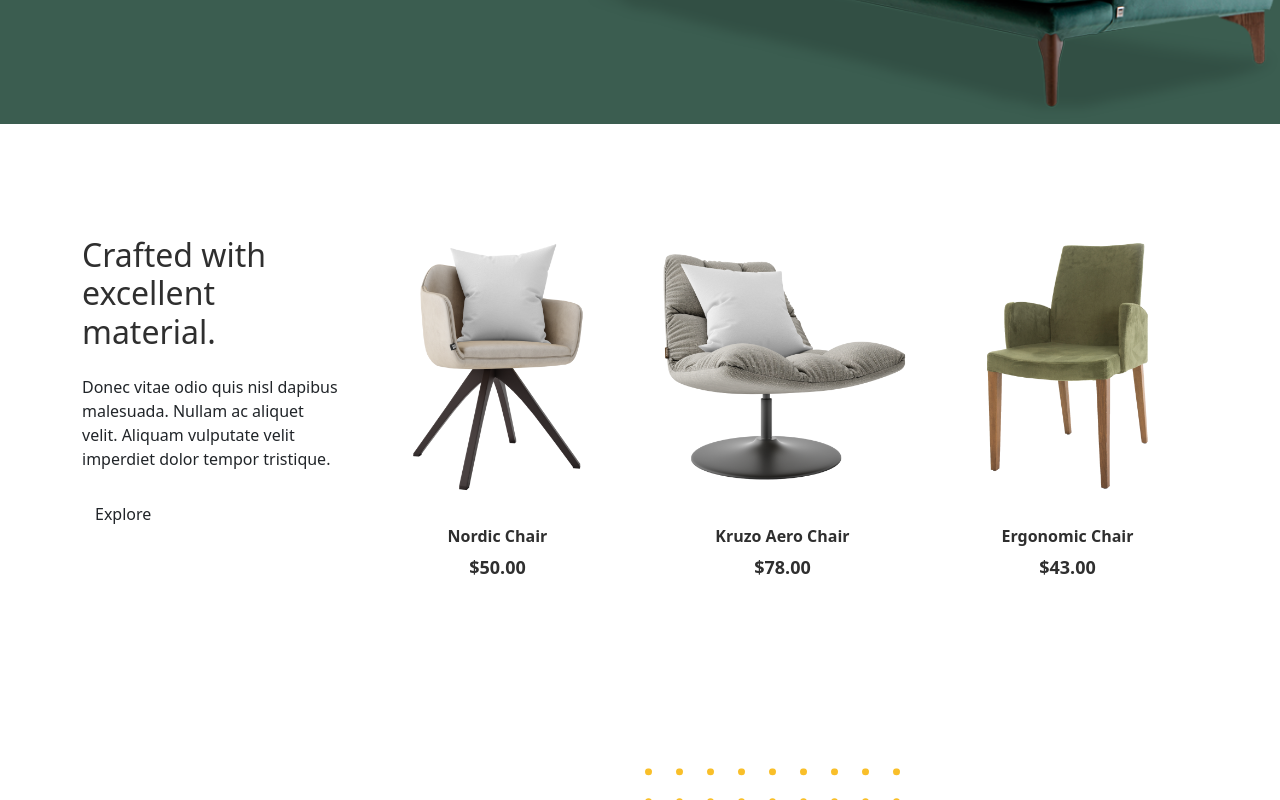
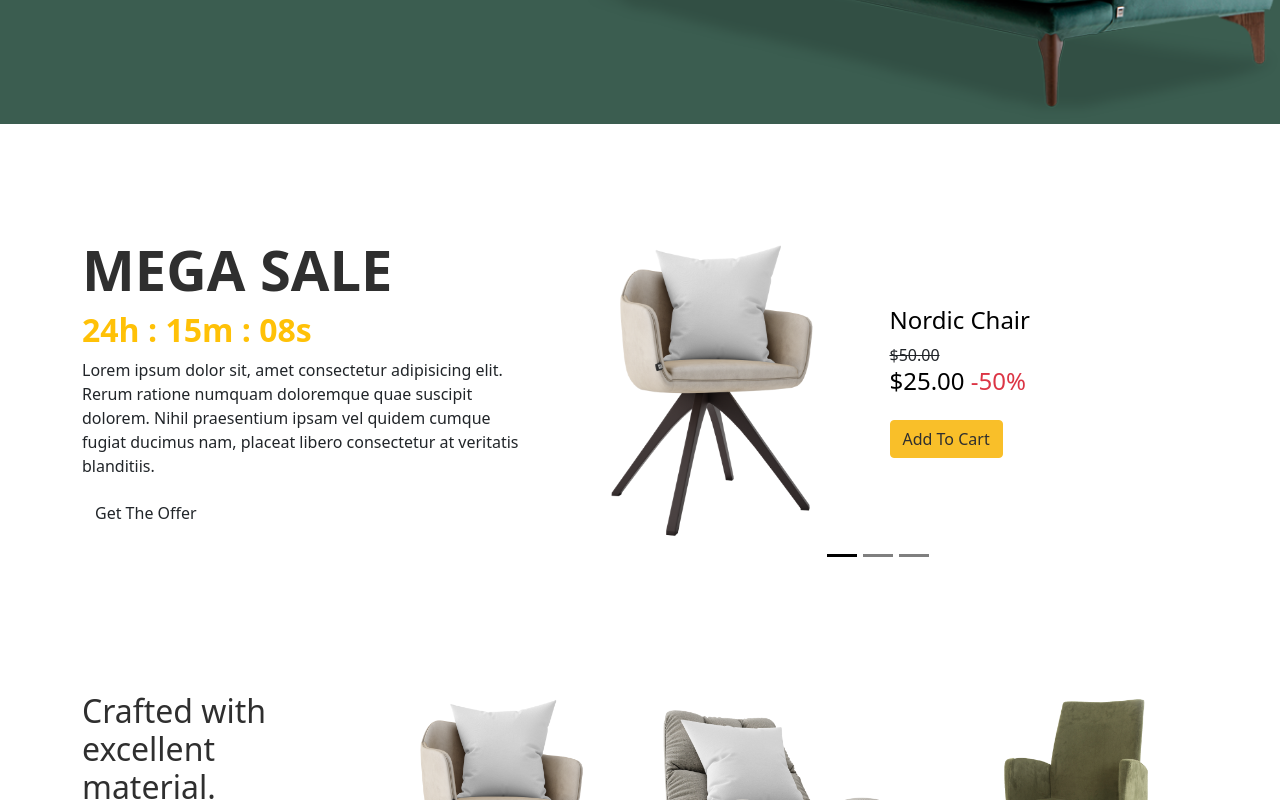
Before and after one commit to rathod-tirth/Woodwork-Ecommerce-React, a React (Vite) app in the folder savana/: page / in a window 1280 px wide. Shown: the part 540-1340 px from the top of the page. Built offline with nearby package versions, Linux system fonts and the light colour scheme.

Commit message:
add sale section

```diff
--- a/savana/src/Page/Home.jsx
+++ b/savana/src/Page/Home.jsx
@@ -15,11 +15,9 @@ import person1PNG from '../assets/images/person-1.png'
 import post1JPG from '../assets/images/post-1.jpg'
 import post2JPG from '../assets/images/post-2.jpg'
 import post3JPG from '../assets/images/post-3.jpg'
-import { useEffect } from 'react'
-import customSlider from '../assets/js/custom-slider'
 
 function Home() {
-   useEffect(() => { customSlider() }, [])
+
    return (
       <>
          <section className='main-section'>
@@ -44,6 +42,79 @@ function Home() {
                </div>
             </div>
             {/* End Hero Section */}
+            {/* Start Sale Section */}
+            <div className="sale-section">
+               <div className="container">
+                  <div className="row justify-content-between">
+                     <div className="col-lg-5">
+                        <h2 className="section-title">Mega Sale</h2>
+                        <h3 className='text-warning fw-bolder fs-2'>24h : 15m : 08s</h3>
+                        <p>Lorem ipsum dolor sit, amet consectetur adipisicing elit.
+                           Rerum ratione numquam doloremque quae suscipit dolorem. Nihil praesentium
+                           ipsam vel quidem cumque fugiat ducimus nam, placeat libero consectetur at
+                           veritatis blanditiis.</p>
+                        <p><a href="shop.html" className="btn">Get The Offer</a></p>
+                     </div>
+                     <div className="col">
+                        <div id="saleCarousel" className="carousel slide carousel-dark w-100" data-bs-ride="carousel">
+                           <div className="carousel-indicators top-100">
+                              <button type="button" data-bs-target="#saleCarousel" data-bs-slide-to="0" className="active" aria-current="true" aria-label="Slide 1"></button>
+                              <button type="button" data-bs-target="#saleCarousel" data-bs-slide-to="1" aria-label="Slide 2"></button>
+                              <button type="button" data-bs-target="#saleCarousel" data-bs-slide-to="2" aria-label="Slide 3"></button>
+                           </div>
+                           <div className="carousel-inner">
+                              <div className="carousel-item active">
+                                 <div className='row'>
+                                    <div className='col-6'>
+                                       <img src={product1PNG} className="d-block w-100" />
+                                    </div>
+                                    <div className='col-6 d-flex align-items-center'>
+                                       <div>
+                                          <h4 className='product-title text-black'>Nordic Chair</h4>
+                                          <span className='text-decoration-line-through' >$50.00</span>
+                                          <h4 className='text-black'>$25.00 <span className='text-danger'>-50%</span> </h4>
+                                          <p><a href="#" className="btn btn-secondary mt-3">Add To Cart</a></p>
+                                       </div>
+                                    </div>
+                                 </div>
+                              </div>
+                              <div className="carousel-item">
+                                 <div className='row'>
+                                    <div className='col-6'>
+                                       <img src={product2PNG} className="d-block w-100" />
+                                    </div>
+                                    <div className='col-6 d-flex align-items-center'>
+                                       <div>
+                                          <h4 className='product-title text-black'>Kruzo Aero Chair</h4>
+                                          <span className='text-decoration-line-through' >$78.00</span>
+                                          <h4 className='text-black'>$39.00 <span className='text-danger'>-50%</span> </h4>
+                                          <p><a href="#" className="btn btn-secondary mt-3">Add To Cart</a></p>
+                                       </div>
+                                    </div>
+                                 </div>
+                              </div>
+                              <div className="carousel-item">
+                                 <div className='row'>
+                                    <div className='col-6'>
+                                       <img src={product3PNG} className="d-block w-100" />
+                                    </div>
+                                    <div className='col-6 d-flex align-items-center'>
+                                       <div>
+                                          <h4 className='product-title text-black'>Ergonomic Chair</h4>
+                                          <span className='text-decoration-line-through' >$43.00</span>
+                                          <h4 className='text-black'>$22.50 <span className='text-danger'>-50%</span> </h4>
+                                          <p><a href="#" className="btn btn-secondary mt-3">Add To Cart</a></p>
+                                       </div>
+                                    </div>
+                                 </div>
+                              </div>
+                           </div>
+                        </div>
+                     </div>
+                  </div>
+               </div>
+            </div>
+            {/* End Sale Section */}
             {/* Start Product Section */}
             <div className="product-section">
                <div className="container">
```
